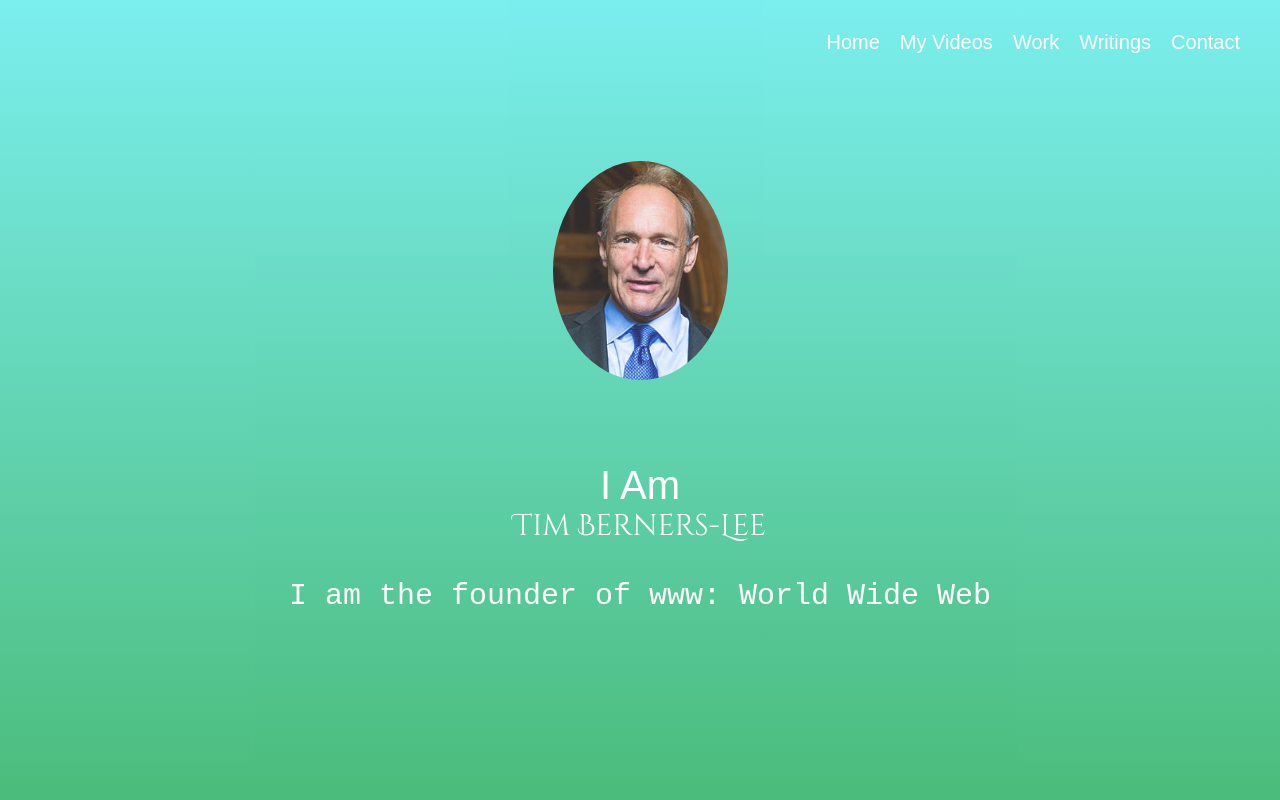
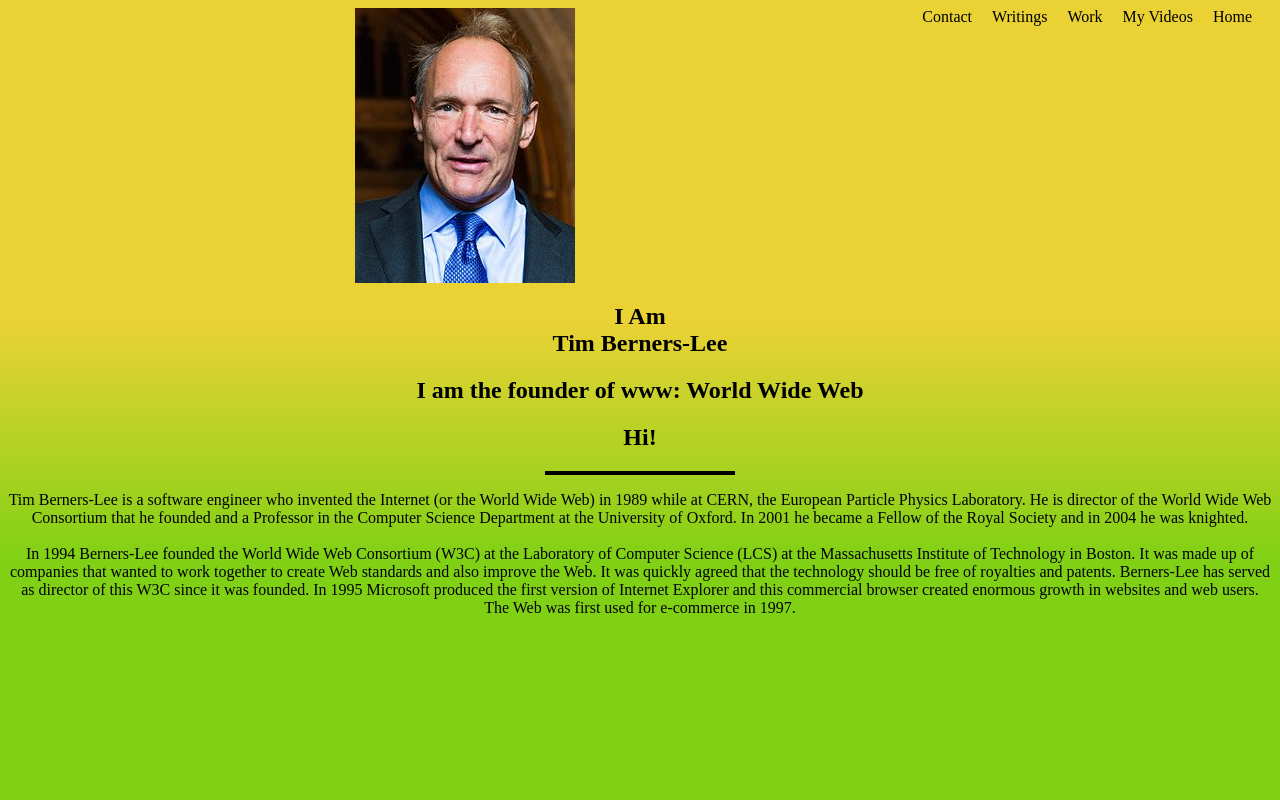
Before and after one commit to MeeraHari8/mh88, a plain HTML site: page index.html in a window 1280 px wide. Shown: the top 800 px of the page. Drawn offline with Linux system fonts and the light colour scheme.

Commit message:
Add files via upload

```diff
--- a/style.css
+++ b/style.css
@@ -1,112 +1,50 @@
 body {
-    margin: 0;
-    padding-top: 800px;
+    text-align: center;
+    background: linear-gradient(#ebd234 40%, #80d115 70%);
 }
 
-.profile {
-    width: 175px;
-    margin-bottom: 50px;
-    border-radius: 50%;
+.line {
+    width: 190px;
+    height: 4px;
+    background-color: black;
+    margin: 2px auto;
 }
 
-#welcome {
-
-    position: absolute;
-    height: 800px;
-    color: #FFFFFF;
-    left: 0;
-    top: 0;
-    bottom: 0;
-    right: 0;
-    opacity: 0.83;
-    background: linear-gradient(#60ebeb 0%, #27ae60 100%);
-    display: table;
-    width: 100%;
-    height: 100%;
-    z-index:-1;
+#para {
+    font-family: cursive;
+    color: red;
+    text-align: left;
+    font-size: 20px;
 }
 
-
-
-h1 {
-
-    font-size: 40px;
-    font-family: sans-serif;
-    font-weight: 300;
-
+#heading {
+    font-family: italic;
+    color: blue;
+    font-weight: 1000;
 }
 
-#name {
-    font-size: 30px;
-    line-height: 1.2;
-    font-family: 'Cinzel Decorative', cursive;
-
+#book {
+    border-radius: 1000px;
 }
 
-h2 {
-    font-size: 30px;
-    font-weight: 300;
-    line-height: 1.2;
-    font-family: monospace
-}
-
-#bio {
-
-    padding: 50px;
+#About {
     text-align: center;
 }
 
-.line {
-    height: 6px;
-    background-color: #000;
-    width: 70px;
-    margin: 8px auto;
-}
-
-
-p {
-    max-width: 450px;
-    margin: 25px auto;
-    font-size: 17px;
-    line-height: 1.3;
-}
-
-.parallax-inner {
-
-    display: table-cell;
-    position: relative;
-    text-align: center;
-    vertical-align: middle;
-
-}
-
-
 .menu {
-
     list-style: none;
-    font-family: sans-serif;
-    position:absolute;
-    top:10px;
+    top: 10px;
     right: 30px;
-    z-index: 10;
     cursor: pointer;
+    z-index: 9;
 }
 
 .links {
-
-
-    float:left;
-    color: #fff;
-    padding-top:5px;
-    padding-left: 10px;
-    padding-right: 10px;
-    padding-bottom: 5px;
-    font-family:fantasy;
-    font-size: 20px
+    float: right;
+    padding-right: 20px;
+    ;
 }
 
-
-
-.links:hover {
-    background-color:dodgerblue;
+.intro {
+    z-index: 10;
 }
```
Also changed, not shown: Index.html (added, +34 -0 lines), reading.jpg (added).
